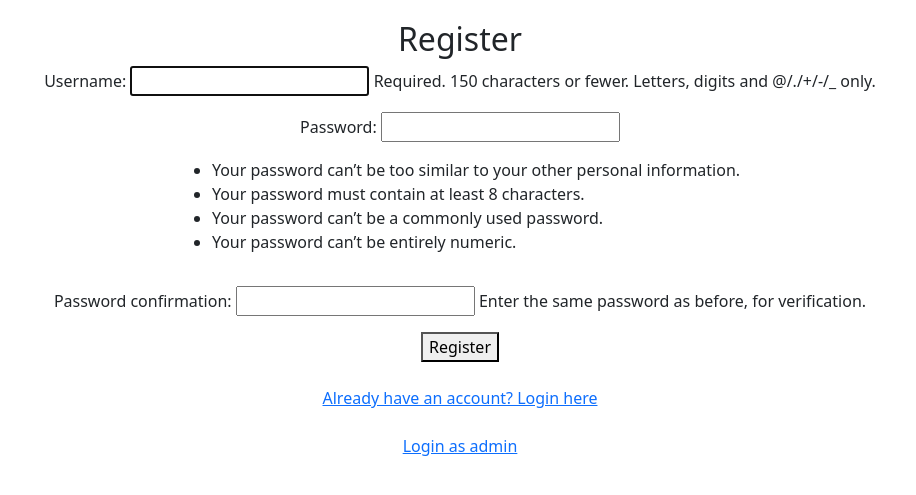
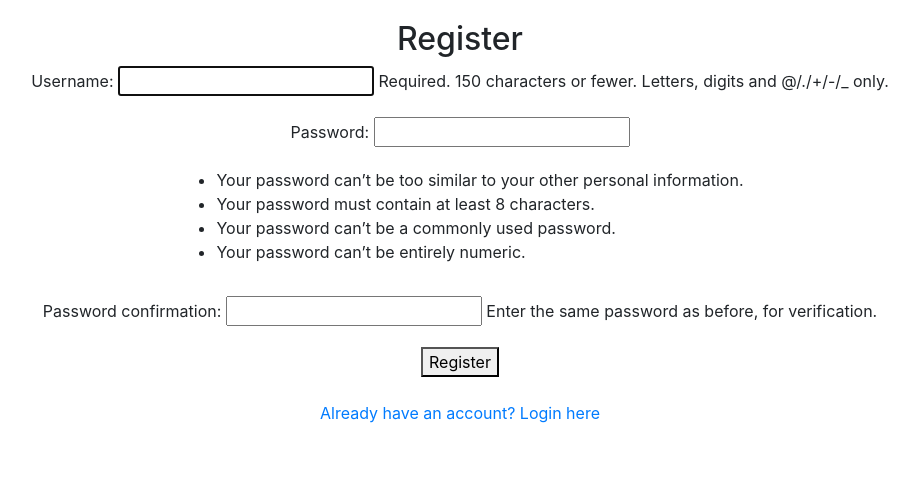
Before and after one commit to SarriM02/PPM_Project_2, a Django app: page /register/ in a window 1280 px wide. Shown: the top 495 px of the page, without its empty margins (180-1096 px from the left). Run offline with Django 5.2, Linux system fonts and the light colour scheme; some libraries are stand-ins or nearby versions.

Commit message:
Fix vercel.json

```diff
--- a/templates/Register.html
+++ b/templates/Register.html
@@ -4,7 +4,7 @@
     <title>Register</title>
     {% load static %}
     <link rel="stylesheet" type="text/css" href="{% static 'Login_CSS.css' %}">
-    <link rel="stylesheet" href="{% static 'node_modules/bootstrap/dist/css/bootstrap.min.css' %}">
+    <link href="https://stackpath.bootstrapcdn.com/bootstrap/4.3.1/css/bootstrap.min.css" rel="stylesheet">
 </head>
 <body>
 <h2>Register</h2>
@@ -15,7 +15,5 @@
 </form>
 <br>
 <a href="{% url 'Login' %}">Already have an account? Login here</a>
-<br>
-<a href="{% url 'admin:login' %}">Login as admin</a>
 </body>
 </html>
```
